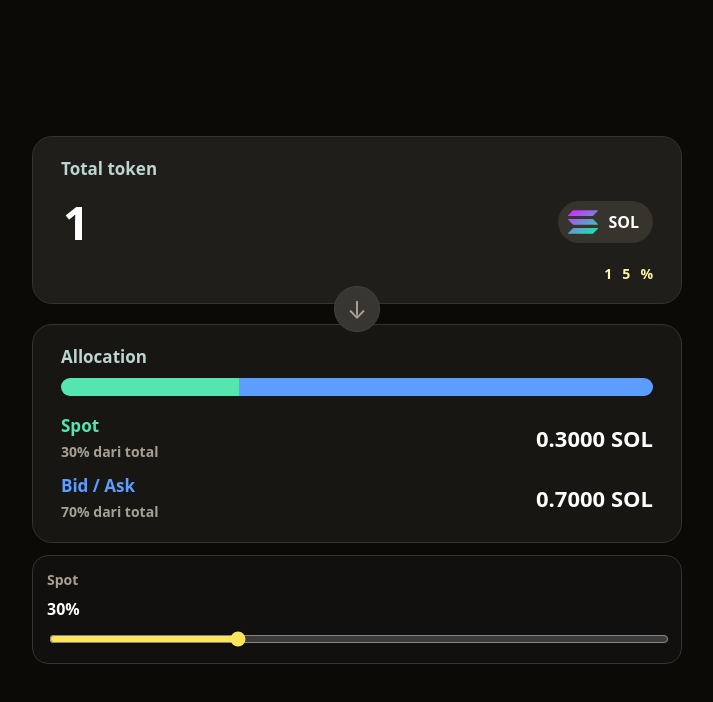
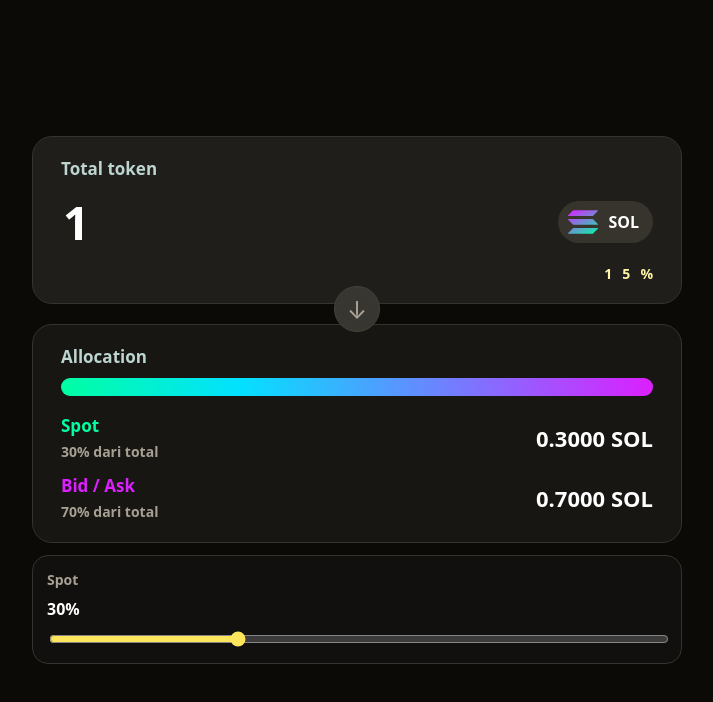
Before and after one commit to mgalihpp/swap-allocation, a React (Vite) app: page / in a window 1280 px wide. Shown: the top 702 px of the page, without its empty margins (283-996 px from the left). Built offline with nearby package versions, Linux system fonts and the light colour scheme.

Commit message:
Use Solana allocation colors

```diff
--- a/src/styles.css
+++ b/src/styles.css
@@ -9,8 +9,9 @@
   --border: #35332d;
   --muted: #a7a093;
   --yellow: #ffe55c;
-  --green: #55e6b0;
-  --blue: #5d9dff;
+  --green: #00ffa3;
+  --blue: #03e1ff;
+  --purple: #dc1fff;
   --pink: #f35fd2;
 }
 
@@ -248,8 +249,8 @@ button {
   transition: width 180ms ease;
 }
 
-.bar-spot { background: var(--green); }
-.bar-bid { background: var(--blue); }
+.bar-spot { background: linear-gradient(90deg, var(--green), var(--blue)); }
+.bar-bid { background: linear-gradient(90deg, var(--blue), var(--purple)); }
 
 .result-list {
   display: grid;
@@ -288,7 +289,7 @@ button {
 }
 
 .result-row.spot span { color: var(--green); }
-.result-row.bid span { color: var(--blue); }
+.result-row.bid span { color: var(--purple); }
 
 .controls-strip {
   display: grid;
```
